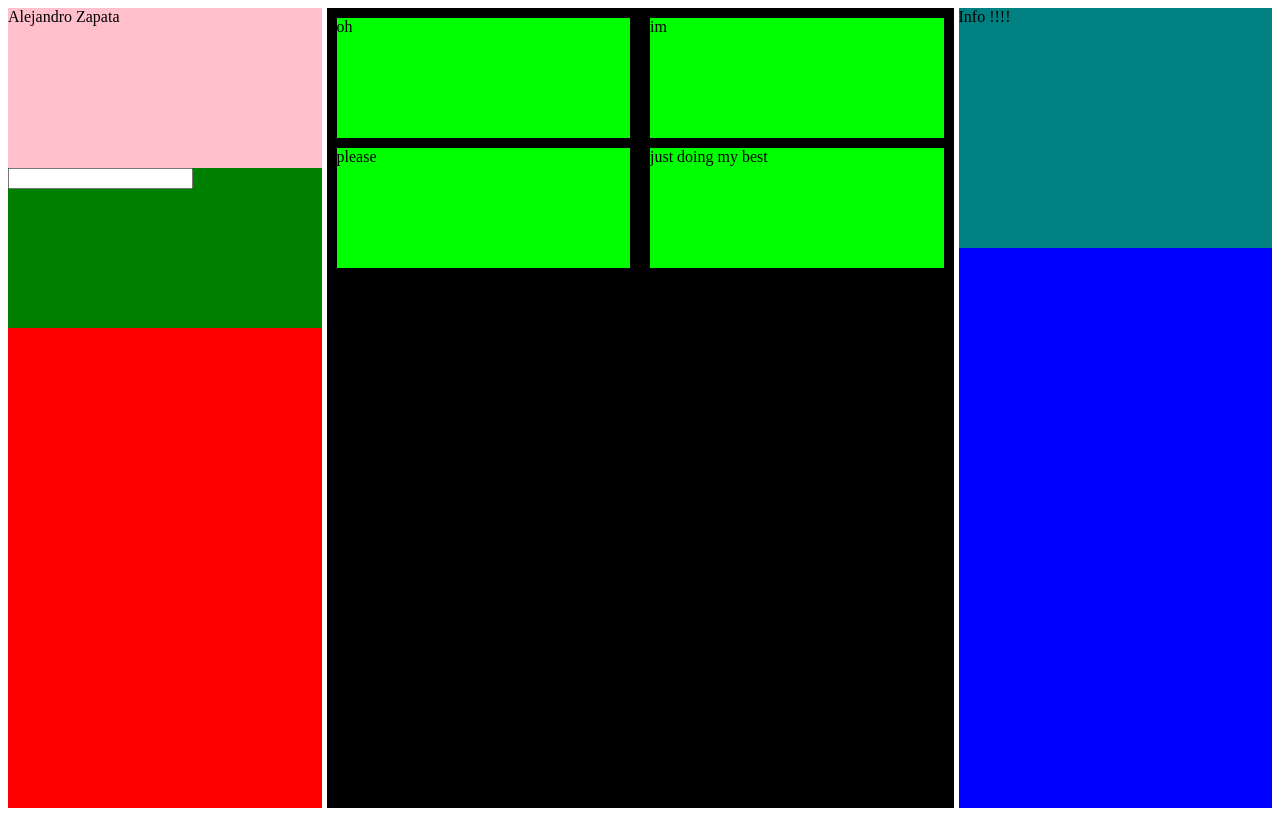
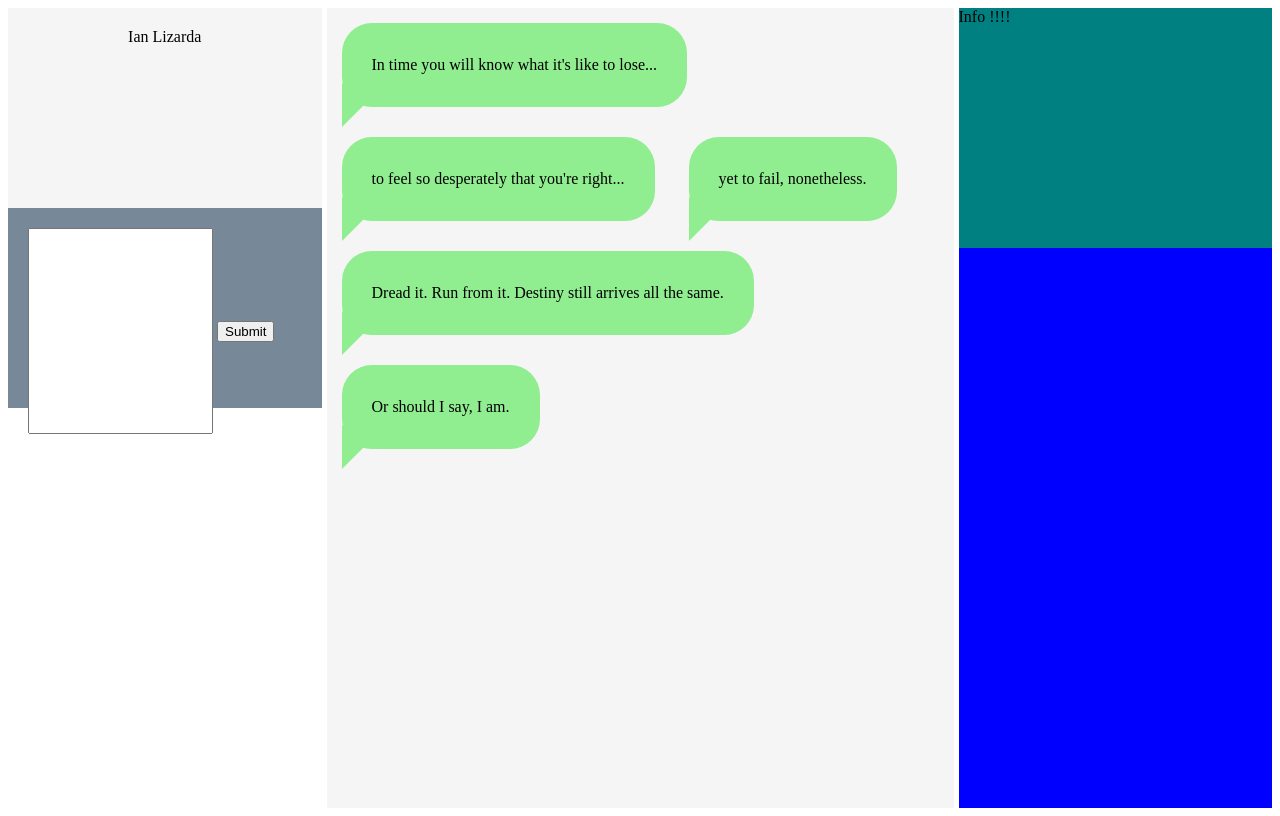
Before and after one commit to CapnSquirrel/LionHouse, a Python web app: template templates/feed.html in a window 1280 px wide. Run offline with Jinja, Linux system fonts and the light colour scheme; the template is opened without the code that fills it, so the values that code supplies are empty.

Commit message:
Added message bubbles

```diff
--- a/static_folder/styles/feed.css
+++ b/static_folder/styles/feed.css
@@ -4,40 +4,47 @@ body {
   grid-template-columns: 1fr 2fr 1fr;
   grid-template-rows: 1fr;
   height: 100vh;
+  font-family: avenir;
 }
 
 #console {
   grid-row: 1;
   grid-column: 1 / span 1;
-  background-color: red;
+  background-color: white;
   height: 100vh;
 }
 
 #user_info {
   height: 20%;
-  background-color: pink;
+  background-color: whitesmoke;
+  padding: 20px;
+  text-align: center;
+
 }
 
 #post {
   height: 20%;
-  background-color: green;
+  background-color: lightslategray;
+  padding: 20px;
 }
 
 #feed {
   grid-row: 1;
   grid-column: 2 / span 1;
-  background-color: black;
+  background-color: whitesmoke;
   height: 100vh;
   display: grid;
+  gap: 20px -10px;
+
   grid-template-columns: 1fr 1fr;
-  grid-template-rows: 1fr;
+  grid-template-rows: 1fr
 }
 
 #about {
   grid-row: 1;
   grid-column: 3 / span 1;
   background-color: blue;
-  height: 100vh;
+  height: 100vh
 }
 
 #target_info {
@@ -45,18 +52,61 @@ body {
   background-color: teal;
 }
 
-#left_col {
+#feed_column {
   grid-row: 1;
-  grid-column: 1 / span 1;
+  grid-column: 1 / span 2;
+
 }
 
-#right_col {
-  grid-row: 1;
-  grid-column: 2 / span 1;
+.talk-bubble {
+	margin: 15px;
+  display: inline-block;
+  position: relative;
+  height: auto;
+	background-color: lightgreen;
+
+
 }
 
-.posts {
-  height: 120px;
-  background-color: lime;
-  margin: 10px;
+.round{
+  border-radius: 30px;
+	-webkit-border-radius: 30px;
+	-moz-border-radius: 30px;
 }
+
+.tri-right.border.btm-left:before {
+	content: ' ';
+	position: absolute;
+	width: 0;
+	height: 0;
+	left: -8px;
+  right: auto;
+  top: auto;
+	bottom: -40px;
+	border: 32px solid;
+	border-color: transparent transparent transparent #666;
+}
+.tri-right.btm-left:after{
+	content: ' ';
+	position: absolute;
+	width: 0;
+	height: 0;
+	left: 0px;
+  right: auto;
+  top: auto;
+	bottom: -20px;
+	border: 22px solid;
+	border-color: transparent transparent transparent lightgreen;
+}
+
+.talktext{
+ padding: 20px;
+ margin: 10px;
+ text-align: left;
+ line-height: 1.5em;
+}
+.talktext p{
+ /* remove webkit p margins */
+ -webkit-margin-before: 0em;
+ -webkit-margin-after: 0em;
+}
--- a/templates/feed.html
+++ b/templates/feed.html
@@ -7,24 +7,34 @@
   </head>
   <body>
     <section id="console">
-      <div id="user_info">Alejandro Zapata</div>
+      <div id="user_info">Ian Lizarda</div>
       <div id="post">
         <form>
-          <input type="text" name="user_post" value="">
+          <input type="text" name="user_post" value="" style="height:200px">
+          <input type="submit" value="Submit">
         </form>
       </div>
     </section>
     <section id="feed">
-      <div id="left_col">
-        <div class="posts">oh
+      <div id="feed_column">
+        <div class="talk-bubble tri-right round btm-left">
+          <div class="talktext">In time you will know what it's like to lose...</div>
         </div>
-        <div class="posts">please
+        <div class="talk-bubble tri-right round btm-left">
+          <div class="talktext">to feel so desperately that you're right...
+          </div>
         </div>
-      </div>
-      <div id="right_col">
-        <div class="posts">im
+        <div class="talk-bubble tri-right round btm-left">
+          <div class="talktext">yet to fail, nonetheless.
+          </div>
         </div>
-        <div class="posts">just doing my best
+        <div class="talk-bubble tri-right round btm-left">
+          <div class="talktext">Dread it. Run from it. Destiny still arrives all the same.
+          </div>
+        </div>
+        <div class="talk-bubble tri-right round btm-left">
+          <div class="talktext">Or should I say, I am.
+          </div>
         </div>
       </div>
     </section>
```
